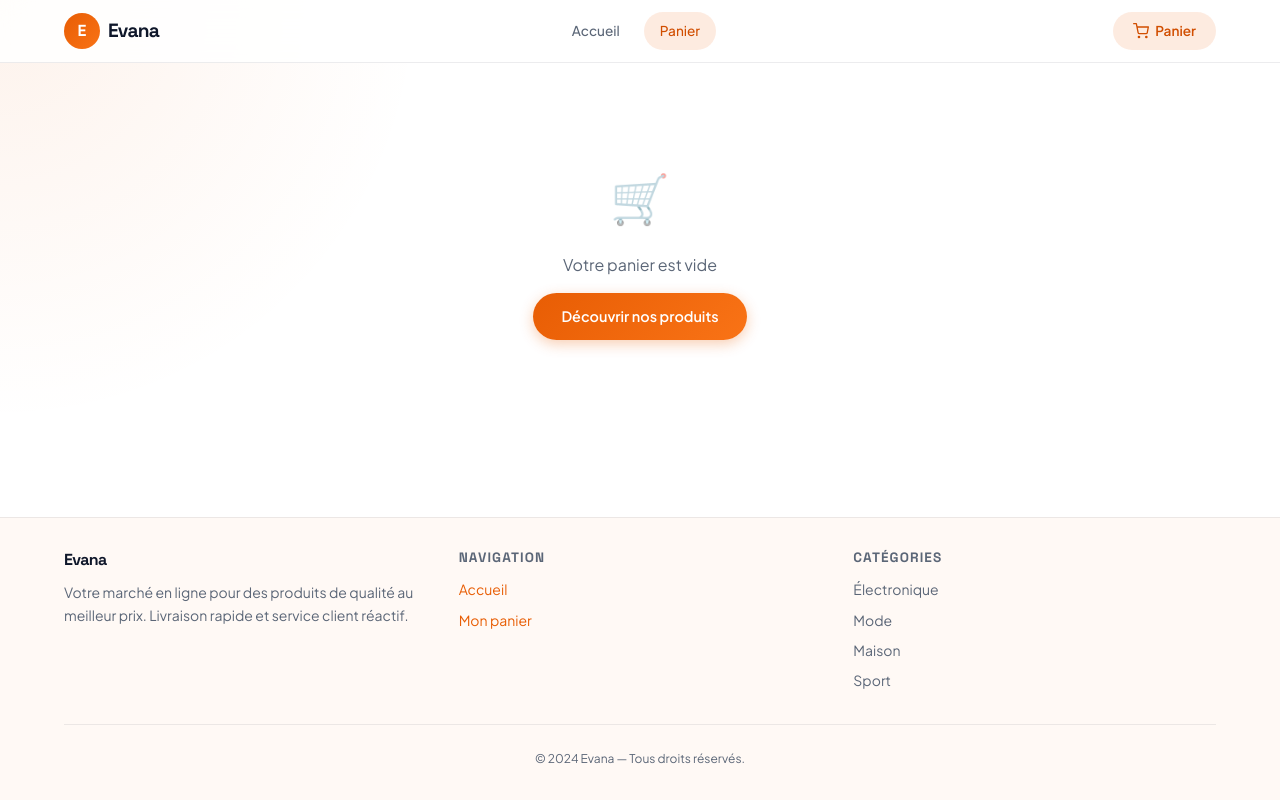
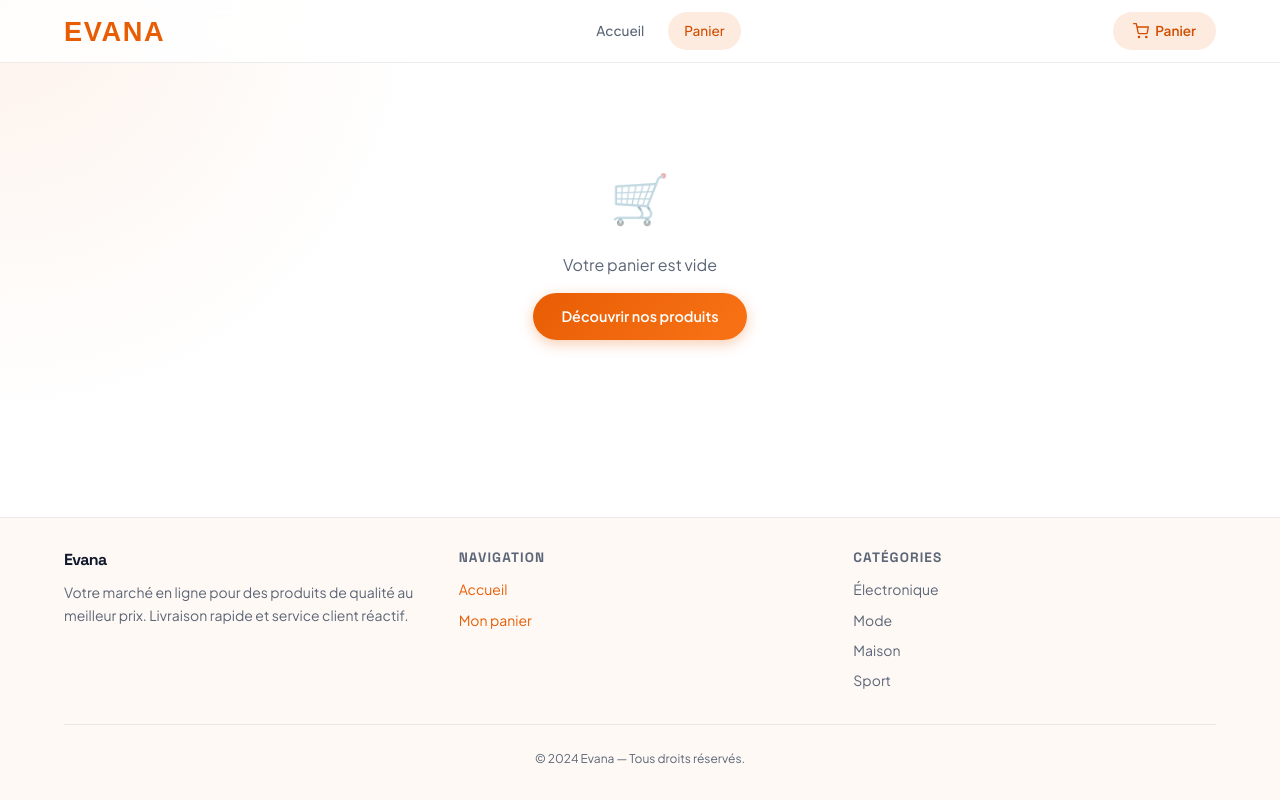
Before and after one commit to ilyasboussemid/Evanaapp, a React (Vite) app in the folder frontend/: page /cart in a window 1280 px wide. Built offline with nearby package versions, Linux system fonts and the light colour scheme.

Commit message:
feat: replace header circle with Evana text logo (orange EVANA)

```diff
--- a/frontend/src/components/Header.jsx
+++ b/frontend/src/components/Header.jsx
@@ -16,8 +16,7 @@ function Header() {
     <header className="header">
       <div className="container flex items-center justify-between">
         <Link to="/" style={{ display: 'flex', alignItems: 'center', gap: '0.5rem', textDecoration: 'none' }}>
-          <div style={{ width: 36, height: 36, borderRadius: '50%', background: 'linear-gradient(135deg, var(--accent), #f97316)', display: 'flex', alignItems: 'center', justifyContent: 'center', color: 'white', fontFamily: 'var(--font-display)', fontWeight: 700, fontSize: '1rem' }}>E</div>
-          <span style={{ fontFamily: 'var(--font-display)', fontWeight: 700, fontSize: '1.2rem', color: 'var(--text)', letterSpacing: '-0.04em' }}>Evana</span>
+          <img src="/evana-logo.svg" alt="Evana" style={{ height: '32px' }} />
         </Link>
 
         <nav className="flex items-center gap-1">
```
Also changed, not shown: frontend/public/evana-logo.svg.
